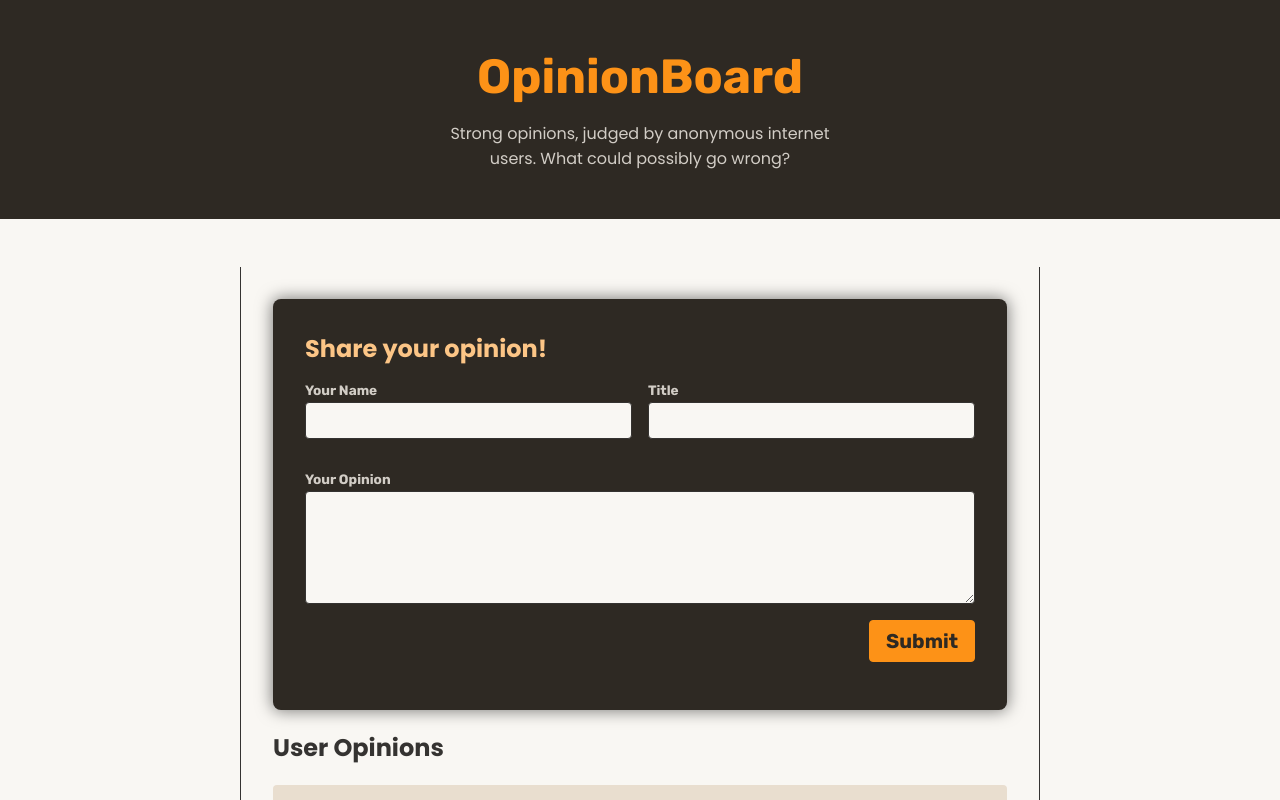
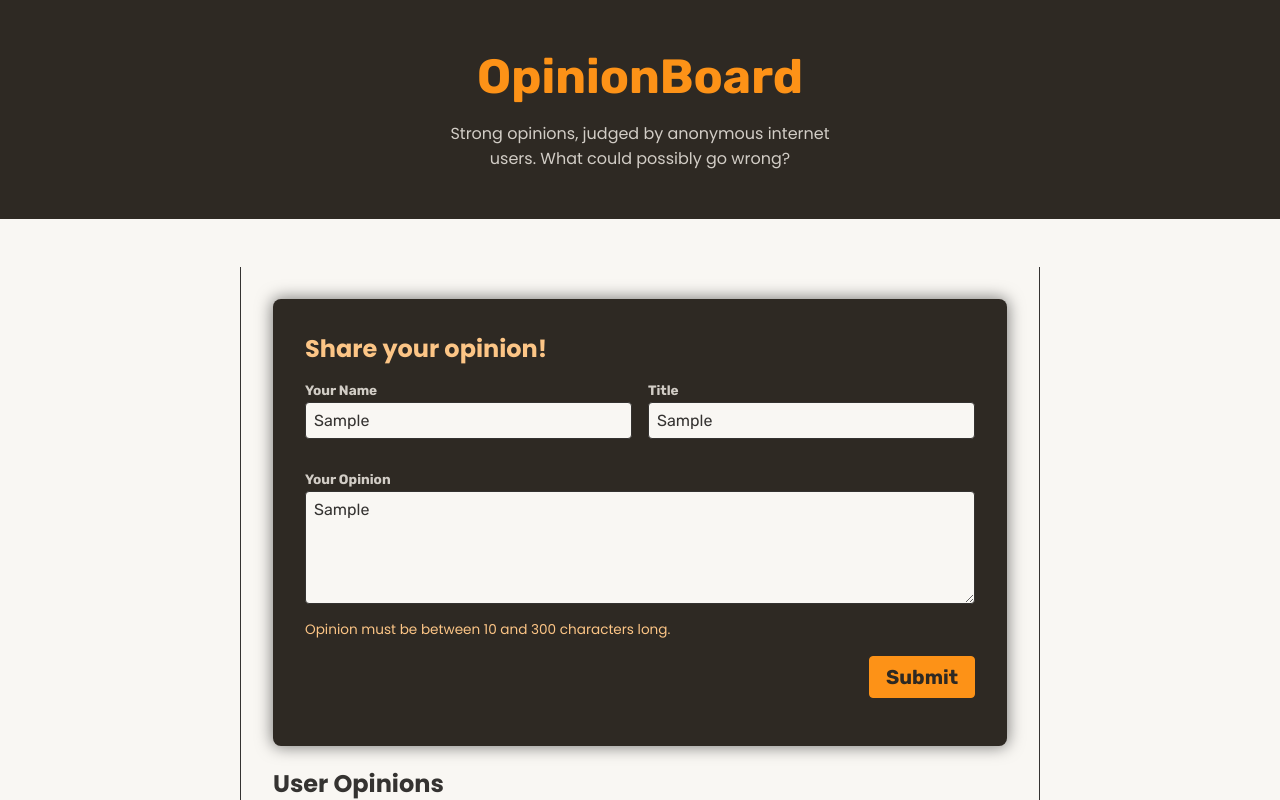
Before and after one commit to pedrocart/adv-form-actions, a React (Vite) app: page / in a window 1280 px wide. Both pictures are taken after typing "Sample", "Sample", "Sample" into the empty fields and a click on the button "Submit". Shown: the top 800 px of the page. Built offline with nearby package versions, Linux system fonts and the light colour scheme; data requests are answered from the project's data file.

Commit message:
Enhance opinion submission form validation and structure
- Added context provider for opinions.
- Updated validation rules for title and body length.
- Improved error handling messages.
- Ensured form submission only occurs if there are no errors.

```diff
--- a/backend/db.json
+++ b/backend/db.json
@@ -1,5 +1,12 @@
 {
   "opinions": [
+    {
+      "id": 1750939760949,
+      "votes": 0,
+      "userName": "Pedro Henrique",
+      "title": "React is Great!",
+      "body": "I really like it a lot!!"
+    },
     {
       "id": 1,
       "userName": "Maximilian Schwarzmüller",
--- a/src/components/NewOpinion.jsx
+++ b/src/components/NewOpinion.jsx
@@ -1,11 +1,15 @@
-import { useActionState } from "react";
+import { useActionState, use } from "react";
+
+import { OpinionsContext } from "../store/opinions-context";
 
 export function NewOpinion() {
+  const { addOpinion } = use(OpinionsContext);
+
   const [formState, formAction] = useActionState(shareOpinionAction, {
     errors: null,
   });
 
-  function shareOpinionAction(prevFormState, formData) {
+  async function shareOpinionAction(prevFormState, formData) {
     const userName = formData.get("userName");
     const title = formData.get("title");
     const body = formData.get("body");
@@ -13,16 +17,16 @@ export function NewOpinion() {
     // Perform validation
     let errors = [];
 
-    if (!userName || userName.trim() === "") {
-      errors.push("Username is not valid.");
+    if (title.trim().length < 5) {
+      errors.push("Title must be at least 5 characters long.");
     }
 
-    if (!title || title.trim() === "") {
-      errors.push("Title is not valid.");
+    if (body.trim().length < 10 || body.trim().length > 300) {
+      errors.push("Opinion must be between 10 and 300 characters long.");
     }
 
-    if (!body || body.trim() === "") {
-      errors.push("Opinion can not be blank.");
+    if (!userName.trim()) {
+      errors.push("Please enter your name.");
     }
 
     // If there are errors, return them
@@ -37,6 +41,9 @@ export function NewOpinion() {
       };
     }
 
+    // Submit the Form if no errors
+    await addOpinion({ title, body, userName }); // To only clear the form after successful submission
+    // Reset the form state
     return { errors: null };
   }
 
@@ -76,7 +83,7 @@ export function NewOpinion() {
         </p>
 
         {formState.errors && (
-          <ul className="error">
+          <ul className="errors">
             {formState.errors.map((error) => (
               <li key={error}>{error}</li>
             ))}
```
